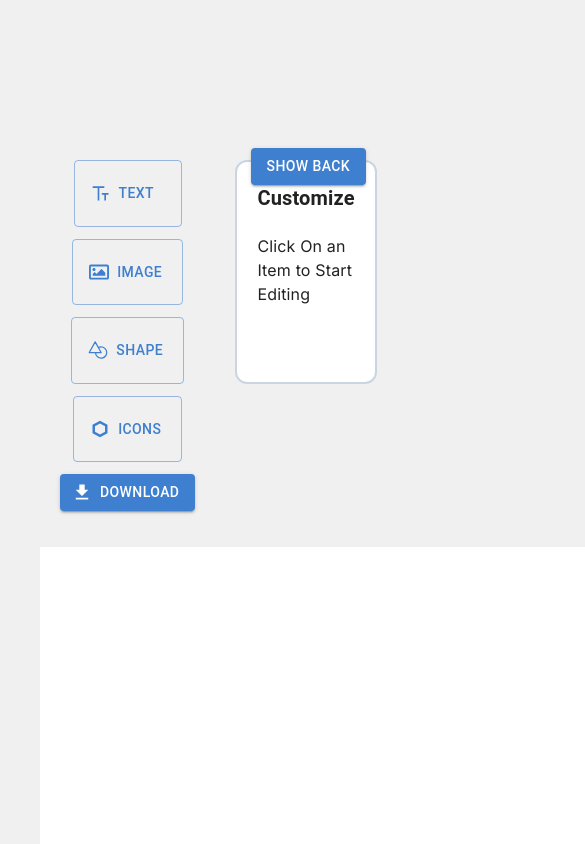
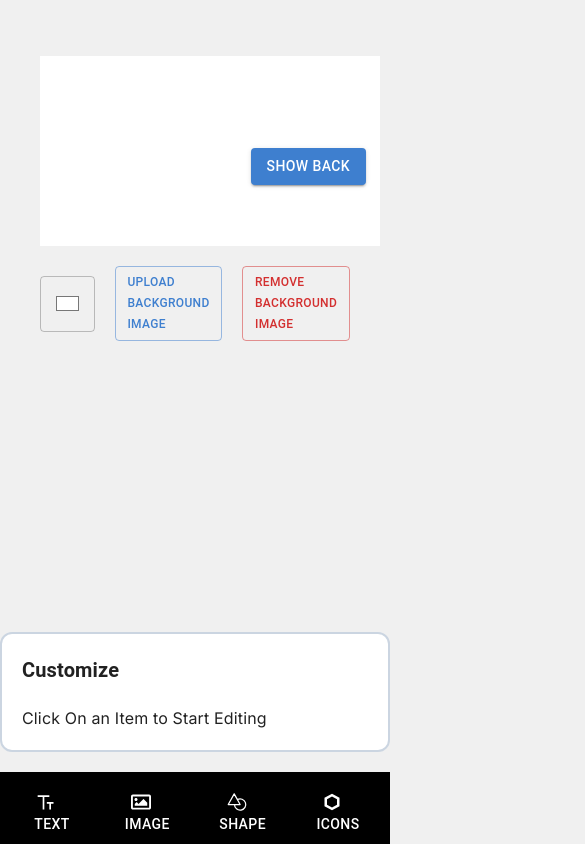
Before and after one commit to noumankhan95/businessCardDesigner, a Next.js app: page / in a window 390 px wide. Shown: the top 844 px of the page, 585 px wide, since content can reach past the window. Built offline with nearby package versions, Linux system fonts and the light colour scheme; a web font is replaced by a local one.

Commit message:
almost all responsiveness for design tool added

```diff
--- a/app/page.tsx
+++ b/app/page.tsx
@@ -3,7 +3,7 @@
 import BusinessCard from "@/components/KonvaCard";
 export default function Home() {
   return (
-    <main className="flex min-h-screen flex-col items-center justify-between">
+    <main className="flex min-h-screen flex-col items-center justify-between w-full">
       <BusinessCard height={450} width={900} canvasPadding={20} />
     </main>
   );
--- a/components/Canvas.tsx
+++ b/components/Canvas.tsx
@@ -27,6 +27,7 @@ import {
   Container,
   Typography,
   MenuItem,
+  useMediaQuery,
 } from "@mui/material";
 import { BsFonts } from "react-icons/bs";
 import { IoMdDownload } from "react-icons/io";
@@ -58,6 +59,7 @@ import EditCircleItem from "./EditItems/EditCircleItem";
 import EditArrowIten from "./EditItems/EditArrowIten";
 import EditPolygonItem from "./EditItems/EditPolygonItem";
 import EditIcon from "./EditItems/EditIcon";
+import { useTheme } from "@emotion/react";
 const padding = 6; // Padding value
 const borderPadding = 10;
 const Canvas: React.FC<canvasProps> = ({
@@ -91,11 +93,13 @@ const Canvas: React.FC<canvasProps> = ({
   const [isdownloading, setisdownloading] = useState<boolean>();
   const [forceRender, setForceRender] = useState(false);
   const canvasRef = useRef<any>(null);
-
+  const theme = useTheme();
+  const isMobile = useMediaQuery((theme: any) => theme.breakpoints.down("sm"));
   const cardImageRef = useRef<HTMLInputElement | null>(null);
   const [editType, seteditType] = useState<string>("");
   const imageRefs = useRef<(HTMLImageElement | null)[]>([]);
   const [shapeIdSelected, setshapeIdSelected] = useState<boolean>();
+  console.log(isMobile, "isMobile");
   const [selectedId, selectShape] = React.useState<{
     square: number;
     circle: number;
@@ -247,6 +251,35 @@ const Canvas: React.FC<canvasProps> = ({
       );
     }
   }, []);
+  const [stageWidth, setStageWidth] = useState(() => (isMobile ? 340 : 660));
+  const [stageHeight, setStageHeight] = useState(() => (isMobile ? 190 : 350));
+  const containerRef = useRef<any>(null);
+  useEffect(() => {
+    const resizeStage = () => {
+      const container = containerRef.current;
+      if (container) {
+        console.log("changing");
+        const width = container.offsetWidth;
+        const height = container.offsetHeight;
+        setStageWidth(width);
+        setStageHeight(height);
+      }
+    };
+
+    // Resize the stage when the window is resized
+    window.addEventListener("resize", resizeStage);
+    resizeStage(); // Initialize stage dimensions
+    return () => {
+      window.removeEventListener("resize", resizeStage);
+    };
+  }, []);
+  console.log(stageWidth);
+  console.log(stageHeight);
+
+  useEffect(() => {
+    setStageWidth(() => (isMobile ? 340 : 660));
+    setStageHeight(() => (isMobile ? 190 : 350));
+  }, [isMobile]);
   const handleBackgroundImageChange = useCallback((url: string) => {
     console.log("url", url);
     if (!url) {
@@ -449,7 +482,6 @@ const Canvas: React.FC<canvasProps> = ({
     },
     []
   );
-
   const CheckDeselect = (
     e: KonvaEventObject<MouseEvent> | KonvaEventObject<TouchEvent>
   ) => {
@@ -493,7 +525,7 @@ const Canvas: React.FC<canvasProps> = ({
   console.log(selectedId, "selectedId");
 
   return (
-    <section className="space-y-4 w-full h-auto flex flex-col items-start md:flex-row md:justify-start gap-5 py-20 lg:px-0 px-10 my-10 ">
+    <section className="space-y-4 w-full h-screen md:h-auto flex flex-col-reverse items-start justify-end md:flex-row lg:justify-start gap-5 lg:py-20 lg:px-0 px-10 lg:my-10 ">
       {editType === "text" && (
         <>
           {textboxes.has(selectedId.textbox) && (
@@ -625,70 +657,107 @@ const Canvas: React.FC<canvasProps> = ({
           )}
         </>
       )}
-      <section className="flex flex-row justify-start items-start h-full w-full md:w-2/5 gap-5 relative top-10 ">
-        <div className="flex flex-col justify-start space-y-3 items-center px-5">
+      <section className=" flex flex-col-reverse w-full  fixed bottom-0 left-0  md:flex-row  md:justify-start md:items-start md:h-full w-full md:w-2/5 gap-5 md:relative md:top-10 ">
+        <div className="flex md:flex-col flex-row bg-black md:bg-transparent justify-between items-end gap-3 md:flex-col md:justify-start space-y-3 md:items-center px-5">
           <Button
-            className="p-4 bg-blue-600 text-white rounded-md"
+            className="p-4 bg-blue-600 text-white rounded-md flex flex-col items-center"
             onClick={(e) => {
               seteditType("text");
             }}
-            sx={{ padding: "20px", paddingRight: "27px" }}
+            sx={{
+              padding: "20px",
+              textAlign: "center",
+              ...(isMobile && {
+                padding: 1,
+                border: "none",
+                color: "white",
+              }),
+            }}
             variant="outlined"
             color="secondary"
             startIcon={<RiFontSize2 />}
           >
-            Text
+            <span>Text</span>
           </Button>
           <Button
-            className="p-4 bg-blue-600 text-white rounded-md"
+            className="p-4 bg-blue-600 text-white rounded-md flex flex-col items-center"
             onClick={(e) => {
               seteditType("image");
             }}
             variant="outlined"
             color="secondary"
-            sx={{ padding: "20px" }}
+            sx={{
+              padding: "20px",
+              ...(isMobile && {
+                color: "white",
+                padding: 1,
+                border: "none",
+              }),
+            }}
             startIcon={<FaRegImage />}
           >
-            Image
+            <span>Image</span>
           </Button>
 
           <Button
-            className="p-20"
+            className="p-20 flex flex-col items-center"
             onClick={(e) => {
               seteditType("shape");
             }}
             variant="outlined"
             color="secondary"
-            sx={{ padding: "20px" }}
+            sx={{
+              padding: "20px",
+              ...(isMobile && {
+                color: "white",
+                padding: 1,
+                border: "none",
+              }),
+            }}
             startIcon={<IoShapesOutline />}
           >
-            Shape
+            <span>Shape</span>
           </Button>
           <Button
-            className="p-4 bg-blue-600 text-white rounded-md"
+            className="p-4 bg-blue-600 text-white rounded-md flex flex-col items-center"
             onClick={(e) => {
               seteditType("icon");
             }}
             variant="outlined"
-            sx={{ padding: "20px" }}
+            sx={{
+              padding: "20px",
+              ...(isMobile && {
+                color: "white",
+                padding: 1,
+                border: "none",
+              }),
+            }}
             color="secondary"
             startIcon={<CgShapeHexagon />}
           >
-            Icons
+            <span>Icons</span>
           </Button>
-          <Button
+          {/* <Button
             onClick={() => {
               setisdownloading(true);
               handleDownload();
             }}
+            sx={{
+              ...(isMobile && {
+                color: "white",
+                padding:4
+              }),
+            }}
             variant="contained"
             color="secondary"
             startIcon={<IoMdDownload />}
+            hidden
           >
             Download
-          </Button>
+          </Button> */}
         </div>
-        <div className="flex flex-col p-5 gap-5 bg-white rounded-xl border-2 border-slate-300 min-h-56 w-3/5 items-start ">
+
+        <div className="flex flex-col p-5 gap-5 bg-white rounded-xl border-2 border-slate-300 max-h-64 md:max-h-none overflow-auto  lg:min-h-56 w-full  lg:w-3/5 items-start ">
           <Typography variant="h6" fontWeight={600}>
             Customize
           </Typography>
@@ -806,7 +875,7 @@ const Canvas: React.FC<canvasProps> = ({
           )}
         </div>
       </section>
-      <div className="w-full md:w-2/5 relative top-10 flex flex-row">
+      <div className="w-full md:w-2/5 relative flex-col top-10 flex lg:flex-row">
         <div>
           <div
             style={{
@@ -815,7 +884,7 @@ const Canvas: React.FC<canvasProps> = ({
               alignItems: "flex-start",
             }}
           >
-            <div
+            {/* <div
               style={{
                 position: "absolute",
                 backgroundColor: "black",
@@ -831,9 +900,9 @@ const Canvas: React.FC<canvasProps> = ({
               id="verticalLine"
             >
               <span>9.4 cm</span>
-            </div>
+            </div> */}
             {/* Horizontal line */}
-            <div
+            {/* <div
               style={{
                 position: "absolute",
                 backgroundColor: "black",
@@ -849,31 +918,33 @@ const Canvas: React.FC<canvasProps> = ({
               id="horizontalLine"
             >
               <span style={{ marginLeft: 2 }}>5.4 cm</span>
-            </div>
-            <div className="flex flex-row justify-center items-start">
+            </div> */}
+            <div
+              className="flex flex-row justify-center items-start"
+              ref={containerRef}
+            >
               <Stage
-                style={{ height: "100%", width: "100%" }}
-                width={660} // Set a default width
-                height={350}
+                width={stageWidth} // Set a default width
+                height={stageHeight}
                 ref={canvasRef}
                 onMouseDown={CheckDeselect}
                 onTouchStart={CheckDeselect}
               >
                 <Layer>
                   <Group
-                    width={660} // Set a default width
-                    height={350}
+                    width={stageWidth} // Set a default width
+                    height={stageHeight}
                   >
                     <Rect
                       fill={backgroundColor}
-                      width={660} // Set a default width
-                      height={350}
+                      width={stageWidth} // Set a default width
+                      height={stageHeight}
                       name="background"
                     />
                     {backgroundImage && (
                       <Image
-                        width={660}
-                        height={350}
+                        width={stageWidth}
+                        height={stageHeight}
                         image={backgroundImage!}
                         name="backgroundImage"
                       />
@@ -1115,21 +1186,21 @@ const Canvas: React.FC<canvasProps> = ({
             }}
           />
 
-          <div className="w-full my-5 flex items-center gap-5 justify-start mt-16">
+          <div className="w-full my-5 flex items-center gap-5 justify-start lg:mt-16">
             <TextField
               type="color"
               value={backgroundColor}
               onChange={(e) => handleBackgroundColorChange(e.target.value)}
-              InputProps={{
-                // Style input element
-                style: {
-                  width: "50px", // Set width of the input
-                  height: "50px", // Set height of the input
-                },
-              }}
+              className="w-32"
             />
 
-            <Button variant="outlined" component="label" color="secondary">
+            <Button
+              variant="outlined"
+              component="label"
+              color="secondary"
+              className="text-sm"
+              style={{ fontSize: !isMobile ? 14 : 12 }}
+            >
               Upload Background Image
               <input
                 type="file"
@@ -1146,6 +1217,7 @@ const Canvas: React.FC<canvasProps> = ({
               variant="outlined"
               component="label"
               color="error"
+              style={{ fontSize: !isMobile ? 14 : 12 }}
               onClick={(e) => {
                 console.log("pressed");
                 handleBackgroundImageChange("");
```
